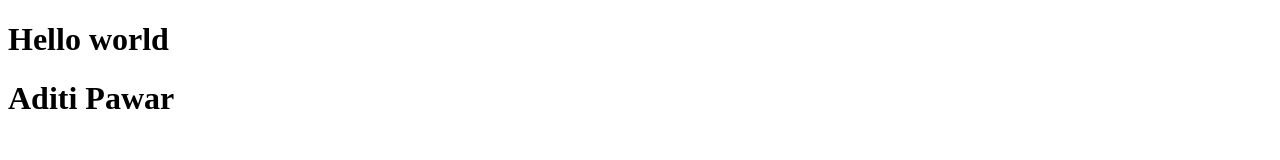
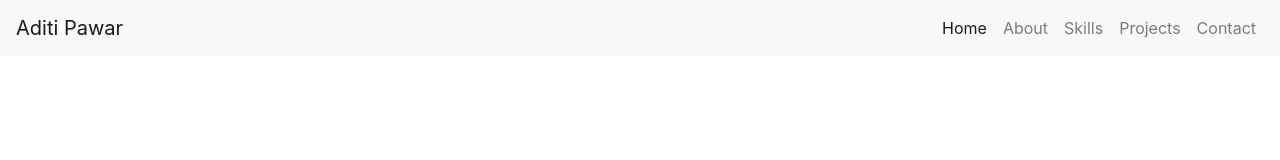
Before and after one commit to Aditipawar22/Portfolio_Aditi, a plain HTML site: page index.html in a window 1280 px wide. Drawn offline with nearby package versions, Linux system fonts and the light colour scheme.

Commit message:
updated file

```diff
--- a/index.html
+++ b/index.html
@@ -1,11 +1,47 @@
 <!DOCTYPE html>
 <html>
 <head>
-	<title></title>
+	<link rel="icon" type="image/png" href="https://png.pngtree.com/png-clipart/20190630/original/pngtree-vector-portfolio-icon-png-image_4171290.jpg">
+	<!--bootstrap link below-->
+	<link rel="stylesheet" href="https://cdn.jsdelivr.net/npm/bootstrap@4.6.2/dist/css/bootstrap.min.css" integrity="sha384-xOolHFLEh07PJGoPkLv1IbcEPTNtaed2xpHsD9ESMhqIYd0nLMwNLD69Npy4HI+N" crossorigin="anonymous">
+	<script src="https://cdn.jsdelivr.net/npm/jquery@3.5.1/dist/jquery.slim.min.js" integrity="sha384-DfXdz2htPH0lsSSs5nCTpuj/zy4C+OGpamoFVy38MVBnE+IbbVYUew+OrCXaRkfj" crossorigin="anonymous"></script>
+	<script src="https://cdn.jsdelivr.net/npm/bootstrap@4.6.2/dist/js/bootstrap.bundle.min.js" integrity="sha384-Fy6S3B9q64WdZWQUiU+q4/2Lc9npb8tCaSX9FK7E8HnRr0Jz8D6OP9dO5Vg3Q9ct" crossorigin="anonymous"></script>
+
+	<!--style link below-->
+	<link rel="stylesheet" type="text/css" href="style.css">
+
+	<title>Aditi's Portfolio</title>
 </head>
 <body>
-	<h1>Hello world</h1>
-	<h1>Aditi Pawar</h1>
+	<div class="navigation-bar">
+		<nav class="navbar navbar-expand-lg navbar-light bg-light">
+  <a class="navbar-brand" href="#">Aditi Pawar</a>
+  <button class="navbar-toggler" type="button" data-toggle="collapse" data-target="#navbarSupportedContent" aria-controls="navbarSupportedContent" aria-expanded="false" aria-label="Toggle navigation">
+    <span class="navbar-toggler-icon"></span>
+  </button>
+
+  <div class="collapse navbar-collapse" id="navbarSupportedContent">
+    <ul class="navbar-nav ml-auto">
+      <li class="nav-item active">
+        <a class="nav-link" href="#">Home <span class="sr-only">(current)</span></a>
+      </li>
+      <li class="nav-item">
+        <a class="nav-link" href="#">About</a>
+      </li>
+      <li class="nav-item">
+        <a class="nav-link" href="#">Skills</a>
+      </li>
+      <li class="nav-item">
+        <a class="nav-link" href="#">Projects</a>
+      </li>
+      <li class="nav-item">
+        <a class="nav-link" href="#">Contact</a>
+      </li>
+
+    </ul>
+  </div>
+</nav>
+	</div>
 
 </body>
 </html>
```
Also changed, not shown: style.css (added).
